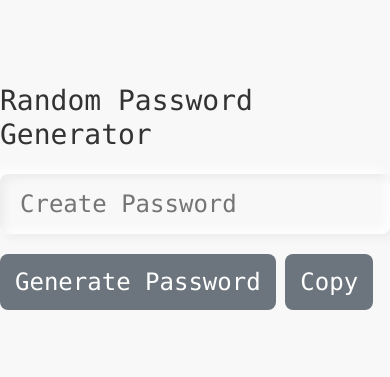
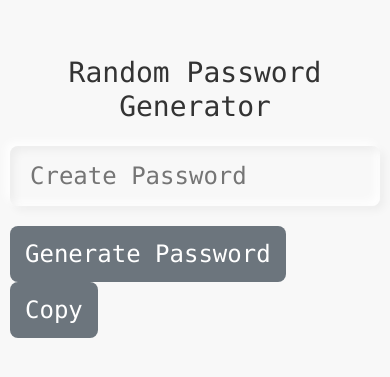
Before and after one commit to tawhidmonowar/RandomPasswordGenerator, a plain HTML site: page index.html in a window 390 px wide. Shown: the part 225-602 px from the top of the page. Drawn offline with nearby package versions, Linux system fonts and the light colour scheme.

Commit message:
7-29-2021

```diff
--- a/style.css
+++ b/style.css
@@ -8,9 +8,20 @@
 
 @media only screen and (max-width: 600px) {
     body {
-      background-color: rgb(4, 13, 15);
+        display: flex;
+        justify-content: center;
+        align-items: center;
+        min-height: 100vh;
+        background: #f8f8f8;
+        padding: 10px;
     }
-  }
+.inputField h2
+{
+    font-size: 28px;
+    color: #333;
+    text-align: center;
+}
+}
 
 body
 {
```
